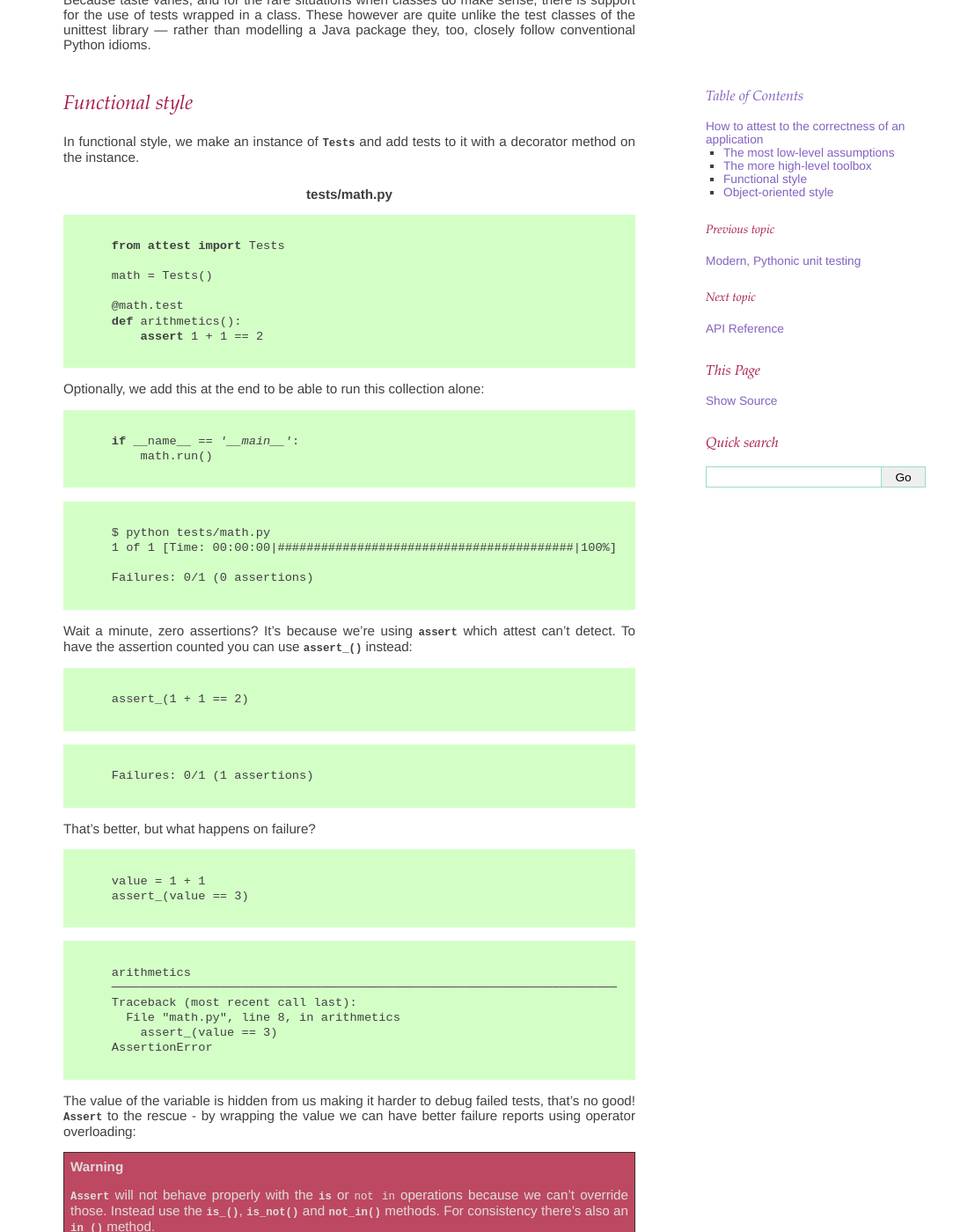
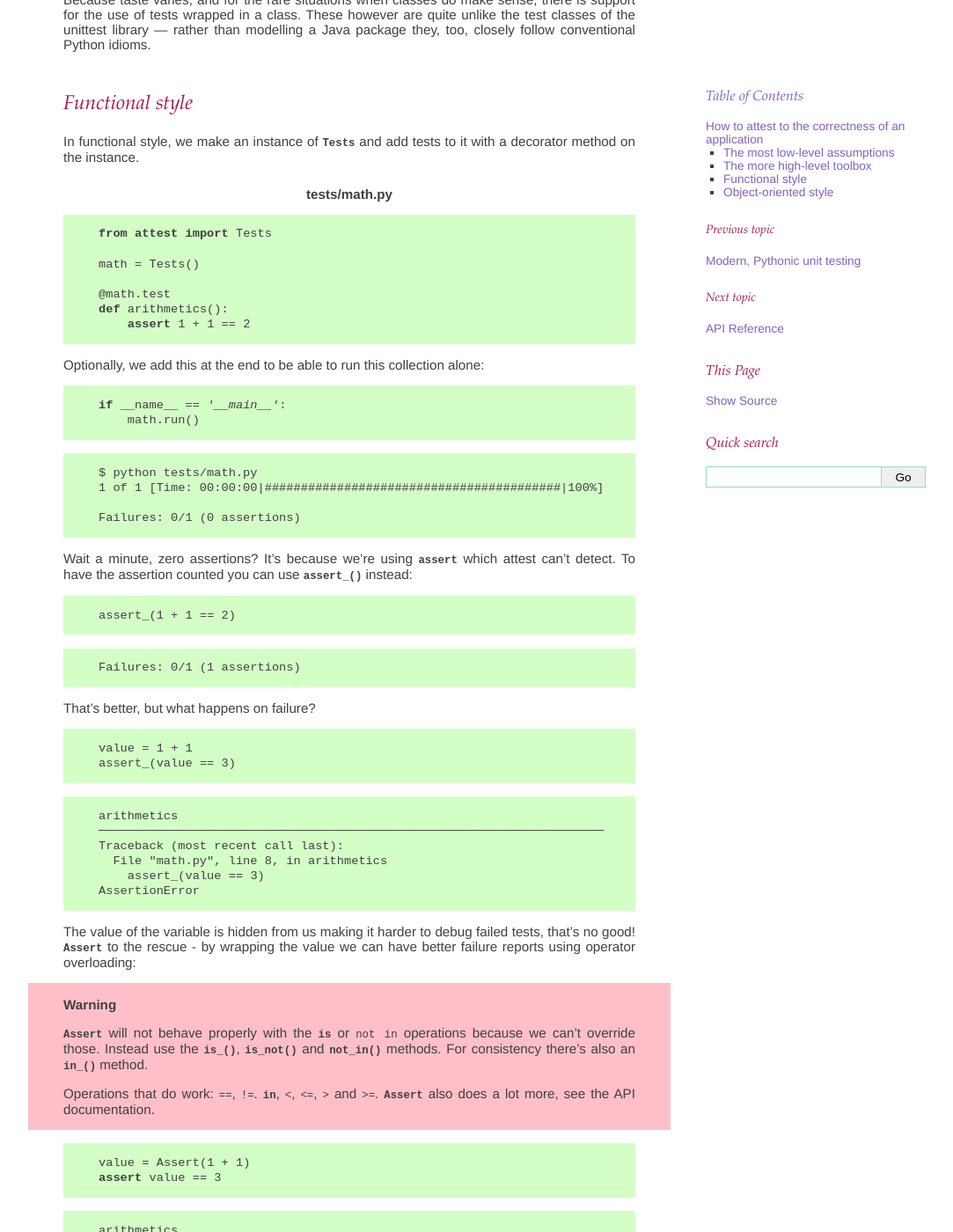
Before and after one commit to dag/attest, a Sphinx documentation site: the page built from docs/guide.rst, in a window 1280 px wide and 1400 px high, scrolled down 920 px. Shown: the whole window at 88% size, without its empty margins (93-1176 px from the left). Built offline with Sphinx 7.4.7, drawn with Linux system fonts in a browser that asks for light colours.

Commit message:
Redesign admonitions

```diff
--- a/docs/_themes/attest/static/attest.css
+++ b/docs/_themes/attest/static/attest.css
@@ -19,10 +19,13 @@ pre, tt, tt.descname
   font-size: 90%;
 }
 
+pre, div.admonition
+{ margin: 1em -40px;
+  padding: 1em 40px;
+}
+
 pre
-{ margin: 1em -3em;
-  padding: 2em 4em;
-  background: #d3ffc7;
+{ background: #d3ffc7;
 }
 
 div.sidebar
@@ -41,20 +44,13 @@ a
 { color: #8262bf;
 }
 
-div.admonition
-{ border: 1px solid #333;
-}
 
 div.admonition.warning
-{ background: #bd4861;
-}
-
-div.admonition.warning *
-{ color: #ddd;
+{ background: #ffbfc8;
 }
 
 div.admonition.note
-{ background: #e4ffa1;
+{ background: #f2ffc4;
 }
 
 
```
